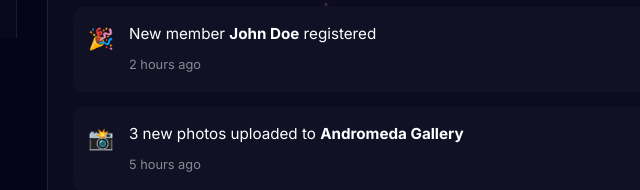
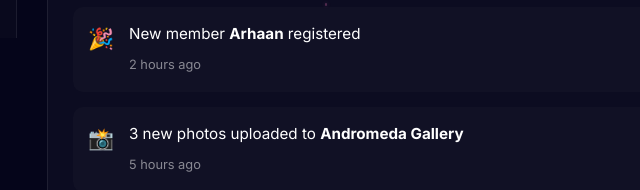
Before and after one commit to arhaanuddin/Astro, a plain HTML site: page admin.html in a window 1280 px wide. Shown: the part 762-952 px from the top of the page, 243-883 px from the left. Drawn offline with nearby package versions, Linux system fonts and the light colour scheme; sample sign-in values are in the browser's storage.

Commit message:
Update admin dashboard with user customizations and fix scrolling

```diff
--- a/admin.html
+++ b/admin.html
@@ -151,7 +151,7 @@
                         <div class="activity-item">
                             <span class="activity-icon">🎉</span>
                             <div class="activity-content">
-                                <p>New member <strong>John Doe</strong> registered</p>
+                                <p>New member <strong>Arhaan</strong> registered</p>
                                 <span class="activity-time">2 hours ago</span>
                             </div>
                         </div>
@@ -308,10 +308,10 @@
                                 <td>
                                     <div class="user-cell">
                                         <span class="user-avatar-sm">👨</span>
-                                        <span>John Doe</span>
+                                        <span>Arhaan</span>
                                     </div>
                                 </td>
-                                <td>john@example.com</td>
+                                <td>arhaan@example.com</td>
                                 <td>Member</td>
                                 <td>Jan 10, 2025</td>
                                 <td><span class="status-badge active">Active</span></td>
--- a/style.css
+++ b/style.css
@@ -2437,7 +2437,7 @@ a {
    ADMIN DASHBOARD
    ======================================== */
 .admin-body {
-    overflow: hidden;
+    overflow-x: hidden;
 }
 
 .admin-layout {
```
